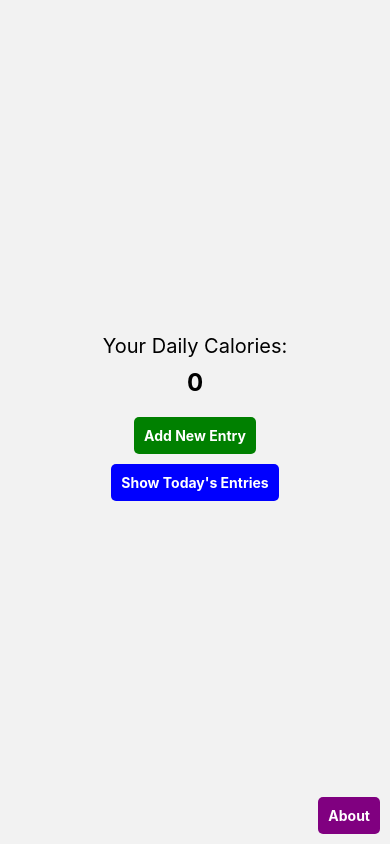
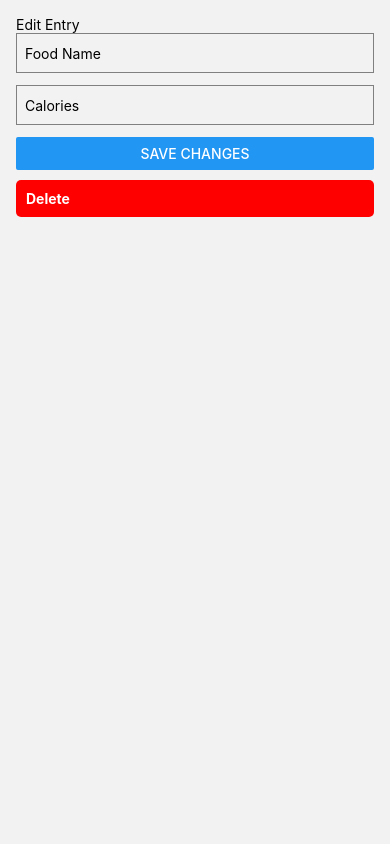
Before and after one commit to jonathanlam10/cpsc411FinalProject, a React Native app: screen /EditEntry in a window 390 px wide. Built offline with nearby package versions, Linux system fonts and the light colour scheme.

Commit message:
Added a feature to edit entries

```diff
--- /dev/null
+++ b/EditEntryScreen.tsx
@@ -0,0 +1,82 @@
+// EditEntry.tsx
+import React, { useState, useEffect } from 'react';
+import { View, Text, TextInput, Button, StyleSheet, TouchableOpacity } from 'react-native';
+import { useNavigation, useRoute } from '@react-navigation/native';
+import { getEntryList, entryList } from './NutritionEntryList';
+
+const EditEntry = () => {
+  const navigation = useNavigation();
+  const route = useRoute();
+  const { entryIndex } = route.params || {};
+  const [foodName, setFoodName] = useState(entryList[entryIndex]?.foodName || '');
+  const [calories, setCalories] = useState(entryList[entryIndex]?.calories || '');
+
+  const handleSaveChanges = () => {
+    // Update the entry in the list
+    entryList[entryIndex] = {
+      foodName: foodName,
+      calories: parseInt(calories, 10),
+    };
+
+    // Navigate back to TodayEntriesScreen or update UI as needed
+    navigation.goBack();
+  };
+
+  const handleDeleteEntry = () => {
+    // Remove the entry from the list
+    entryList.splice(entryIndex, 1);
+
+    // Navigate back to TodayEntriesScreen or update UI as needed
+    navigation.goBack();
+  };
+
+  return (
+    <View style={styles.container}>
+      <Text>Edit Entry</Text>
+      <TextInput
+        style={styles.input}
+        placeholder="Food Name"
+        value={foodName}
+        onChangeText={(text) => setFoodName(text)}
+      />
+      <TextInput
+        style={styles.input}
+        placeholder="Calories"
+        value={calories.toString()}
+        onChangeText={(text) => setCalories(text)}
+        keyboardType="numeric"
+      />
+      <Button title="Save Changes" onPress={handleSaveChanges} />
+
+      {/* Add a Delete button */}
+      <TouchableOpacity style={styles.deleteButton} onPress={handleDeleteEntry}>
+        <Text style={styles.deleteButtonText}>Delete</Text>
+      </TouchableOpacity>
+    </View>
+  );
+};
+
+const styles = StyleSheet.create({
+  container: {
+    padding: 16,
+  },
+  input: {
+    height: 40,
+    borderColor: 'gray',
+    borderWidth: 1,
+    marginBottom: 12,
+    paddingLeft: 8,
+  },
+  deleteButton: {
+    backgroundColor: 'red',
+    padding: 10,
+    borderRadius: 5,
+    marginTop: 10,
+  },
+  deleteButtonText: {
+    color: 'white',
+    fontWeight: 'bold',
+  },
+});
+
+export default EditEntry;
--- a/HomePage.tsx
+++ b/HomePage.tsx
@@ -19,7 +19,7 @@ const HomePage = ({ navigationRef }) => {
 
   useFocusEffect(
     React.useCallback(() => {
-      // This will be called when the screen is focused
+      // called when the screen is focused
       updateCalories();
     }, [])
   );
--- a/NutritionEntryForm.tsx
+++ b/NutritionEntryForm.tsx
@@ -26,7 +26,7 @@ const NutritionEntryForm = ({ route }) => {
         setFoodName('');
         setCalories('');
 
-        // Uncomment the line below if it should navigate back to Home
+        // Uncomment if to navigate home
         // navigation.navigate('Home');
       } catch (error) {
         console.error('Error adding entry:', error);
--- a/NutritionEntryList.tsx
+++ b/NutritionEntryList.tsx
@@ -1,9 +1,14 @@
 // NutritionEntryList.tsx
-export const entryList = []; // Your list to store entries
+export const entryList = [];
 
 export const addEntryToList = (entry) => {
   entryList.push(entry);
-  console.log('Entry added:', entryList); // Optional: Log the updated list
+  console.log('Entry added:', entryList);
+};
+
+export const removeEntryFromList = (index) => {
+  entryList.splice(index, 1);
+  console.log('Entry removed:', entryList);
 };
 
 export const getEntryList = () => {
--- a/NutritionTrackerApp.tsx
+++ b/NutritionTrackerApp.tsx
@@ -8,7 +8,8 @@ import NutritionEntryList from './NutritionEntryList';
 import AboutScreen from './AboutScreen';
 import HomePage from './HomePage';
 import TodayEntriesScreen from './TodayEntriesScreen';
-import { getEntryList } from './NutritionEntryList'; // Import getEntryList
+import EditEntryScreen from './EditEntryScreen';
+import { getEntryList } from './NutritionEntryList';
 
 const Stack = createStackNavigator();
 
@@ -16,7 +17,6 @@ const NutritionTrackerApp = () => {
   const navigationRef = React.useRef(null);
 
   useEffect(() => {
-    // Additional setup code if needed
   }, []);
 
   const HomeScreenComponent = () => (
@@ -32,6 +32,7 @@ const NutritionTrackerApp = () => {
         <Stack.Screen name="NutritionEntryForm" component={NutritionEntryForm} />
         <Stack.Screen name="TodayEntries" component={TodayEntriesScreen} />
         <Stack.Screen name="About" component={() => <AboutScreen navigationRef={navigationRef} />} />
+         <Stack.Screen name="EditEntry" component={EditEntryScreen} />
       </Stack.Navigator>
     </NavigationContainer>
   );
--- a/TodayEntriesScreen.tsx
+++ b/TodayEntriesScreen.tsx
@@ -1,6 +1,6 @@
 // TodayEntriesScreen.tsx
 import React from 'react';
-import { View, Text, Button } from 'react-native';
+import { View, Text, TouchableOpacity, Button } from 'react-native';
 import { getEntryList } from './NutritionEntryList';
 
 const TodayEntriesScreen = ({ navigation }) => {
@@ -11,16 +11,22 @@ const TodayEntriesScreen = ({ navigation }) => {
     return totalCalories + entry.calories;
   }, 0);
 
+  const handleEditEntry = (index) => {
+    navigation.navigate('EditEntry', { entryIndex: index });
+  };
+
   return (
     <View>
       <Text>Today's Calories: {dailyCalories}</Text>
       <Text>Entries:</Text>
       {entryList.map((entry, index) => (
-        <View key={index}>
-          <Text>{entry.foodName}</Text>
-          <Text>{entry.calories} calories</Text>
-          {/* Add more details if needed */}
-        </View>
+        <TouchableOpacity key={index} onPress={() => handleEditEntry(index)}>
+          <View>
+            <Text>{entry.foodName}</Text>
+            <Text>{entry.calories} calories</Text>
+            {/* Add more details if needed */}
+          </View>
+        </TouchableOpacity>
       ))}
       <Button
         title="Back"
```
